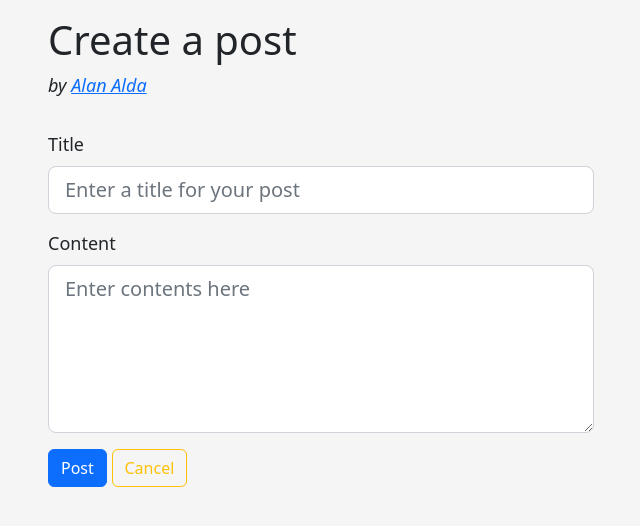
After one commit to dharvSpring/springboardOct22, a Flask app: page /users/1/posts/new in a window 1280 px wide. The commit adds this page. Shown: the top 526 px of the page, without its empty margins (319-959 px from the left). Run offline with Flask 3, Linux system fonts and the light colour scheme.

Commit message:
blogly stage 2, created seed.py, unit tests need to be added

```diff
--- a/flask-blogly/app.py
+++ b/flask-blogly/app.py
@@ -1,7 +1,8 @@
 """Blogly application."""
 
 from flask import Flask, request, redirect, render_template, flash
-from models import db, connect_db, User
+from models import db, connect_db, User, Post
+from seed import seed_data
 
 app = Flask(__name__)
 app.config['SQLALCHEMY_DATABASE_URI'] = 'postgresql:///blogly'
@@ -12,7 +13,7 @@ connect_db(app)
 with app.app_context():
     db.drop_all()
     db.create_all()
-    User.init_data()
+    seed_data(db)
 
 from flask_debugtoolbar import DebugToolbarExtension
 app.config['SECRET_KEY'] = "SECRET!"
@@ -24,6 +25,10 @@ def redirect_home():
     """redirect from / to /users"""
 
     return redirect("/users")
+
+#
+# Users
+#
 
 @app.route("/users/")
 def redirect_users_dir():
@@ -103,6 +108,73 @@ def delete_user(user_id):
     db.session.delete(user)
     db.session.commit()
 
-    flash(f"Deleted {user.full_name}", "success")
+    flash(f"Deleted user {user.full_name}", "success")
 
     return redirect("/users")
+
+#
+# Posts
+#
+
+@app.route("/posts/<int:post_id>")
+def display_post(post_id):
+    """Display post with post_id"""
+
+    post = Post.query.get_or_404(post_id)
+    return render_template('display_post.html', post=post)
+
+@app.route("/users/<int:user_id>/posts/new")
+def new_post_form(user_id):
+    """Form to create new posts"""
+
+    user = User.query.get_or_404(user_id)
+    return render_template('new_post.html', user=user)
+
+@app.route("/users/<int:user_id>/posts/new", methods=['POST'])
+def create_new_post(user_id):
+    """Create new post for user_id"""
+
+    title = request.form.get('title')
+    content = request.form.get('content')
+
+    new_post = Post(title=title, content=content, user_id=user_id)
+    db.session.add(new_post)
+    db.session.commit()
+
+    return redirect(f"/posts/{new_post.id}")
+
+@app.route("/posts/<int:post_id>/edit")
+def display_post_edit(post_id):
+    """Display edit form for post with post_id"""
+
+    post = Post.query.get_or_404(post_id)
+    return render_template('edit_post.html', post=post)
+
+@app.route("/posts/<int:post_id>/edit", methods=['POST'])
+def edit_post(post_id):
+    """Update post with post_id"""
+
+    title = request.form.get('title')
+    content = request.form.get('content')
+
+    post = Post.query.get_or_404(post_id)
+    post.title = title
+    post.content = content
+    # update timestamp?
+
+    db.session.add(post)
+    db.session.commit()
+
+    return redirect(f"/posts/{post.id}")
+
+@app.route("/posts/<int:post_id>/delete", methods=['POST'])
+def delete_post(post_id):
+    """Delete post with post_id"""
+
+    post = Post.query.get_or_404(post_id)
+    db.session.delete(post)
+    db.session.commit()
+
+    flash(f"Deleted post {post.title}", "success")
+
+    return redirect("/users")
--- a/flask-blogly/models.py
+++ b/flask-blogly/models.py
@@ -1,5 +1,6 @@
 """Models for Blogly."""
 
+import datetime
 from flask_sqlalchemy import SQLAlchemy
 
 db = SQLAlchemy()
@@ -20,7 +21,7 @@ class User(db.Model):
         return f"<user {p.id} {p.first_name} {p.last_name} {p.image_url}>"
 
     def get_full_name(self):
-        """Return the first_name and last_name of the user"""
+        """Return the full name of the user"""
 
         return f"{self.first_name} {self.last_name}"
 
@@ -32,15 +33,31 @@ class User(db.Model):
     first_name = db.Column(db.Text, nullable=False)
     last_name = db.Column(db.Text, nullable=False)
     image_url = db.Column(db.Text, default=DEFAULT_PROFILE_IMAGE)
+    bio = db.Column(db.Text, default="I'm new here, say hi!")
 
     full_name = property(fget=get_full_name)
 
-    @classmethod
-    def init_data(cls):
-        alan = cls(first_name="Alan", last_name="Alda", image_url="https://s1.stabroeknews.com/images/2019/01/alda.jpg")
-        joel = cls(first_name="Joel", last_name="Burton")
-        jane = cls(first_name="Jane", last_name="Smith")
-        wed = cls(first_name="Wednesday", last_name="Addams", image_url="https://media.boingboing.net/wp-content/uploads/2018/07/Wednesday-Addams.jpg")
-        for user in (alan, joel, jane, wed):
-            db.session.add(user)
-        db.session.commit()
+    posts = db.relationship("Post", backref="user", cascade="all, delete-orphan")
+
+class Post(db.Model):
+    """Blogly Post"""
+
+    def __repr__(self):
+        """Show info about post."""
+
+        p = self
+        return f"<post {p.id} {p.user_id} {p.title} {p.created_at}>"
+
+    __tablename__ = "posts"
+
+    id = db.Column(db.Integer, primary_key=True, autoincrement=True)
+    title = db.Column(db.Text, nullable=False)
+    content = db.Column(db.Text, nullable=False)
+    created_at = db.Column(db.DateTime, nullable=False, default=datetime.datetime.now)
+    user_id = db.Column(db.Integer, db.ForeignKey('users.id'), nullable=False)
+
+    @property
+    def readable_date(self):
+        """Return a user readable date"""
+
+        return self.created_at.strftime("%a %b %d %Y, %-I:%M %p") # Sun Mar 01 2002, 7:33 pm
--- a/flask-blogly/static/blogly.css
+++ b/flask-blogly/static/blogly.css
@@ -12,3 +12,7 @@
 button, a {
     margin-top: 1rem;
 }
+
+.by-line {
+    font-style: italic;
+}
--- a/flask-blogly/templates/edit_user.html
+++ b/flask-blogly/templates/edit_user.html
@@ -26,7 +26,7 @@ Editing {{ user.full_name }}
                    placeholder="Provide and image of this user">
             <br/>
             <button type="submit" class="btn btn-primary">Edit</button>
-            <button type="submit" class="btn btn-warning"
+            <button type="submit" class="btn btn-outline-warning"
                     formaction="/users/{{ user.id }}"
                     formmethod="GET">Cancel</button>
         </form>
--- /dev/null
+++ b/flask-blogly/templates/new_post.html
@@ -0,0 +1,24 @@
+{% extends 'base.html' %}
+
+{% block title %}
+Create Post
+{% endblock %}
+
+{% block content %}
+<h1>Create a post</h1>
+<p class="by-line">by <a href="/users/{{ user.id }}">{{ user.full_name }}</a></p>
+<form action="/users/{{ user.id }}/posts/new" method="POST">
+    <label for="title" class="form-label form-label-lg">Title</label>
+    <input name="title" type="text" class="form-control form-control-lg"
+           placeholder="Enter a title for your post">
+
+    <label for="content" class="form-label form-label-lg">Content</label>
+    <textarea name="content" type="textarea" class="form-control form-control-lg"
+           placeholder="Enter contents here" rows="5"></textarea>
+
+    <button type="submit" class="btn btn-primary">Post</button>
+    <button type="submit" class="btn btn-outline-warning"
+            formaction="/users/{{ user.id }}"
+            formmethod="GET">Cancel</button>
+</form>
+{% endblock %}
```
Also changed, not shown: flask-blogly/seed.py (added, +21 -0 lines), flask-blogly/templates/display_post.html (added, +22 -0 lines), flask-blogly/templates/edit_post.html (added, +26 -0 lines), flask-blogly/templates/user_profile.html (+14 -2 lines), flask-blogly/test_flask.py (+26 -2 lines), flask-blogly/test_models.py (+14 -1 lines).
